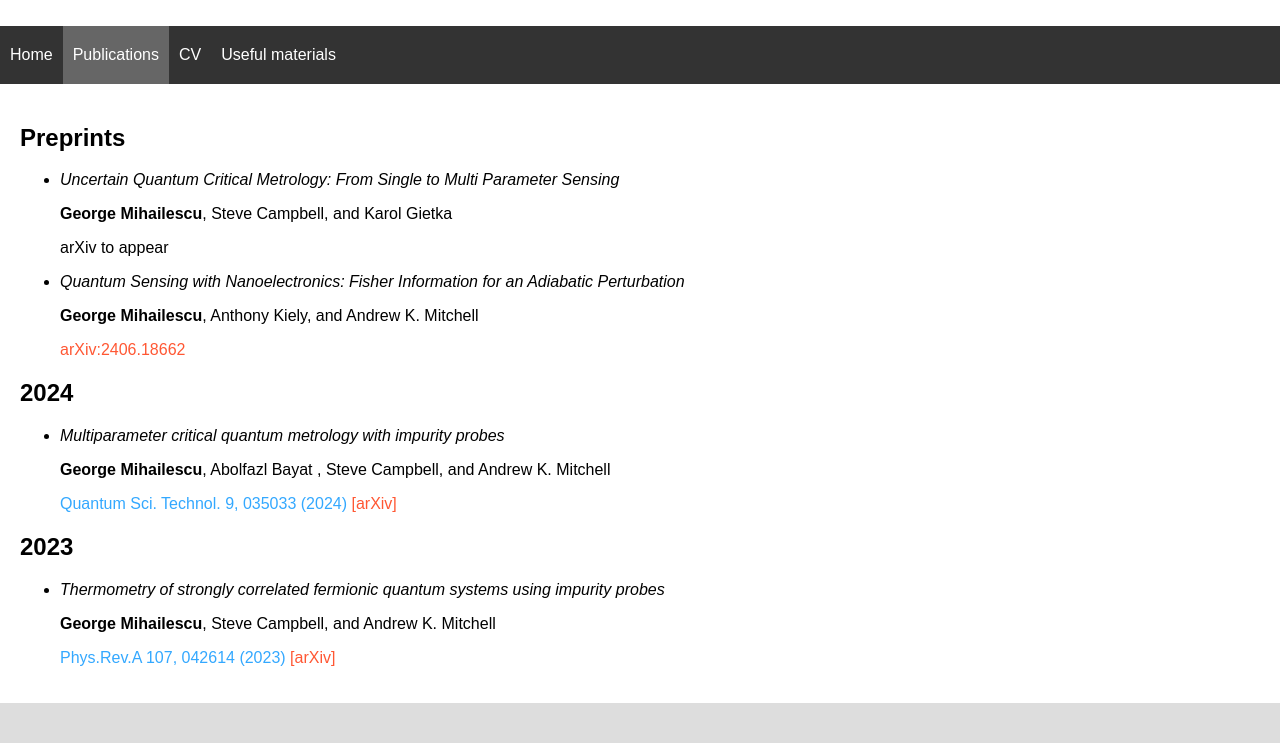
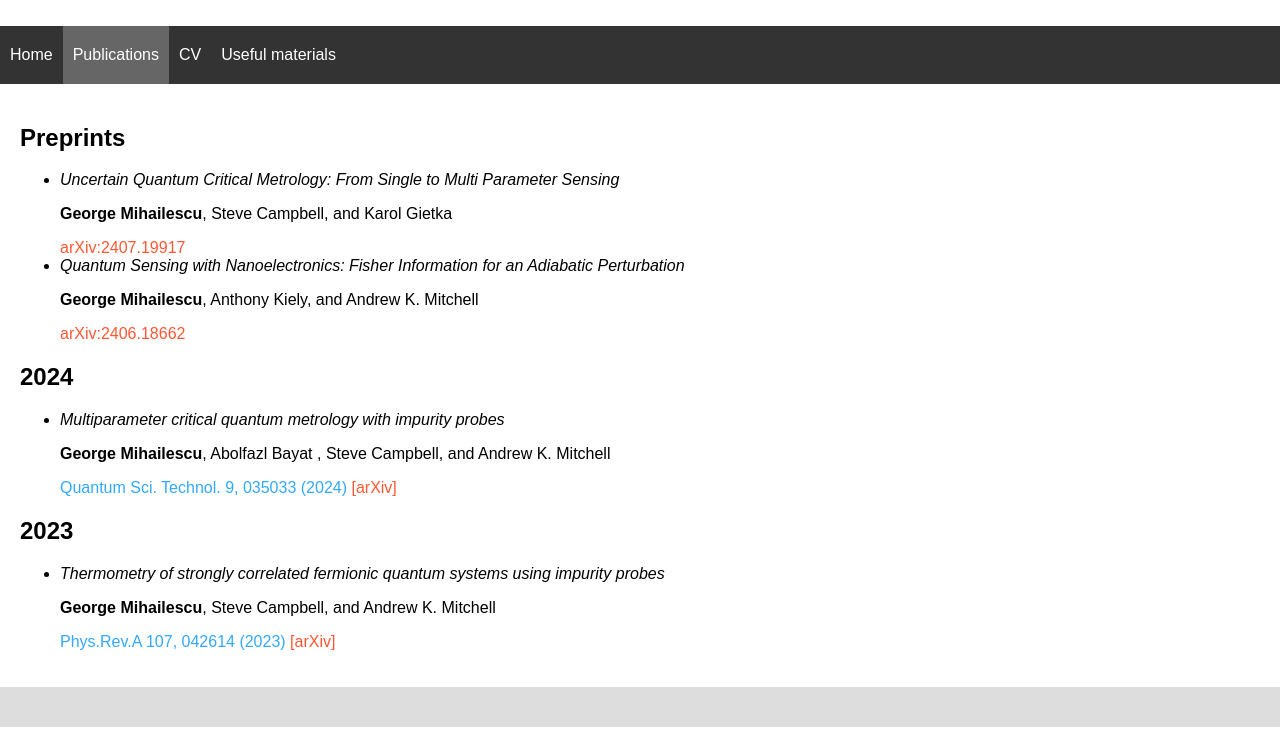
Before and after one commit to georgio23/georgio23.github.io, a plain HTML site: page pub.html in a window 1280 px wide. Shown: the part 113-856 px from the top of the page. Drawn offline with Linux system fonts and the light colour scheme.

Commit message:
Update pub.html

```diff
--- a/pub.html
+++ b/pub.html
@@ -132,7 +132,7 @@ Preprints
 
   <li><i> Uncertain Quantum Critical Metrology: From Single to Multi Parameter Sensing </I></li>
   <p> <b>George Mihailescu</b>, Steve Campbell, and Karol Gietka </p>
-  <p> arXiv to appear </p>
+  <a href="https://arxiv.org/abs/2407.19917" style="text-decoration:none" class="link link-hex"> arXiv:2407.19917 </a>
 
 
   <li><i> Quantum Sensing with Nanoelectronics: Fisher Information for an Adiabatic Perturbation </i></li>
```
